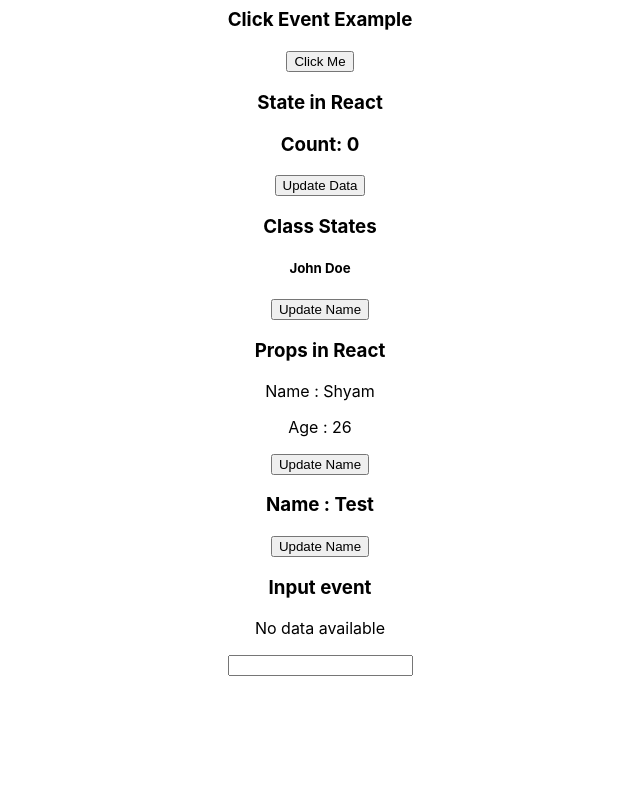
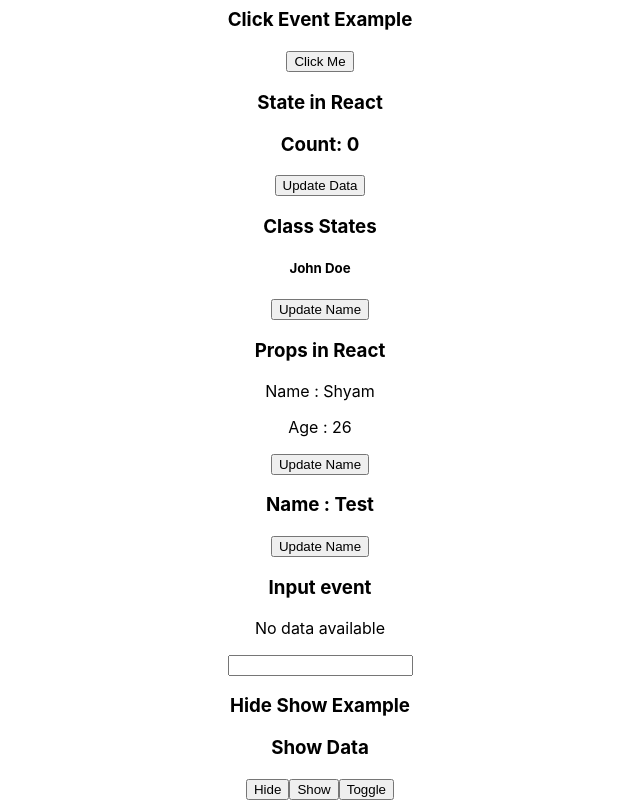
Before and after one commit to pujatech08/React-tut, a React (Create React App) app: page / in a window 1280 px wide. Shown: the part 195-995 px from the top of the page, without its empty margins (320-960 px from the left). Before the commit the page ends 871 px from the top, so only its background shows below. Built offline with nearby package versions, Linux system fonts and the light colour scheme.

Commit message:
Toggle button

```diff
--- a/src/App.js
+++ b/src/App.js
@@ -7,6 +7,7 @@ import ClassState from './ClassState';
 import PropFunction from './PropFunction';
 import PropClass from './PropClass';
 import InputBox from './InputBox';
+import HideShow from './HideShow';
 
 function App() {
   let data = "Click Event Example";
@@ -36,6 +37,7 @@ function App() {
       <PropClass name="Test" />
       <h3>Input event</h3>
        <InputBox />
+      <HideShow />
     </div>
   );
 }
--- /dev/null
+++ b/src/HideShow.js
@@ -0,0 +1,19 @@
+ import React from 'react';
+
+ function HideShow(){
+    const [show, setShow] = React.useState(true);
+
+    return(
+        <>
+         <h3>Hide Show Example</h3>
+         {
+            show ? <h3>Show Data</h3> : null
+         }
+         <button onClick={() => setShow(false)}>Hide</button>
+         <button onClick={() => setShow(true)}>Show</button>
+         <button onClick={() => setShow(!show)}>Toggle</button>
+        </>
+    )
+}
+
+export default HideShow;
```
